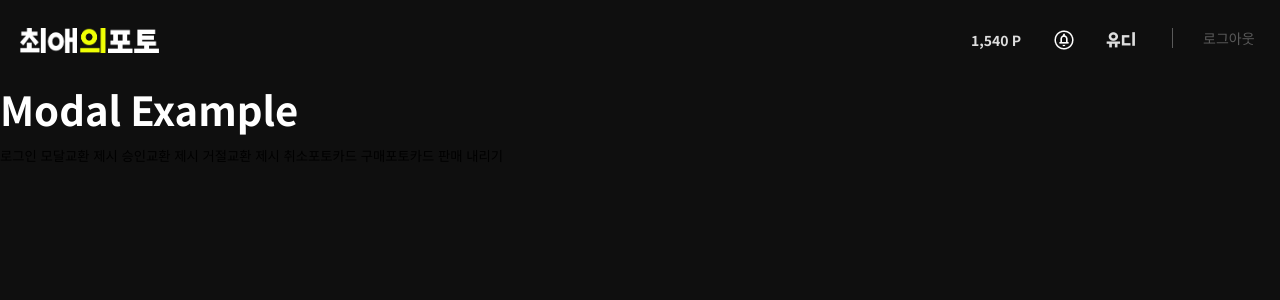
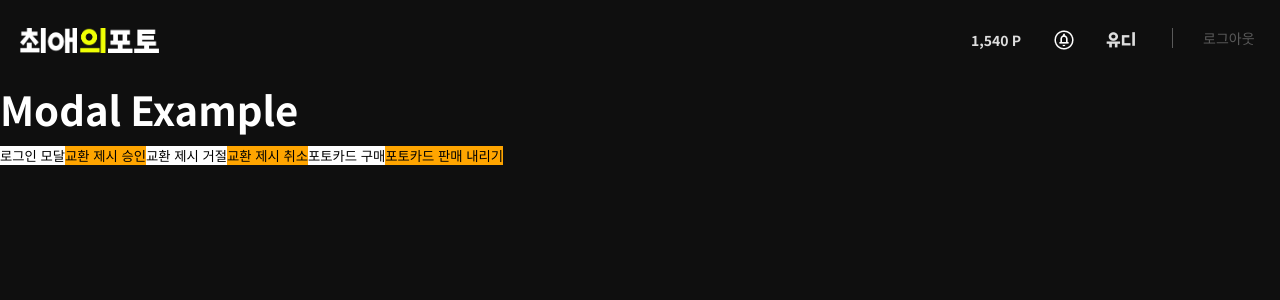
Before and after one commit to Jin-coding-333/3-my_favorite_photo-2team-fe, a Next.js app: page /market-place/photocard/test in a window 1280 px wide. Shown: the top 300 px of the page. Built offline with nearby package versions, Linux system fonts and the light colour scheme; no server answers.

Commit message:
구매자 판매자 페이지

```diff
--- a/components/modal/Modal.jsx
+++ b/components/modal/Modal.jsx
@@ -6,20 +6,20 @@ import Button from '@/components/button/Button.jsx';
 export default function Modal({ isOpen, onClose, onConfirm, type, cardId }) {
   const [cardData, setCardData] = useState();
 
-  // useEffect(() => {
-  //   if (isOpen && cardId) {
-  //     const fetchCardData = async () => {
-  //       try {
-  //         const shopId = 1;
-  //         const response = await axios.get(`http://localhost:10000/api/shop/cards/${shopId}`);
-  //         setCardData(response.data);
-  //       } catch (error) {
-  //         console.error('오류가 발생했습니다.', error);
-  //       }
-  //     };
-  //     fetchCardData();
-  //   }
-  // }, [isOpen, cardId]);
+  useEffect(() => {
+    if (isOpen && cardId) {
+      const fetchCardData = async () => {
+        try {
+          const shopId = 1;
+          const response = await axios.get(`http://localhost:10000/api/shop/cards/${shopId}`);
+          setCardData(response.data);
+        } catch (error) {
+          console.error('오류가 발생했습니다.', error);
+        }
+      };
+      fetchCardData();
+    }
+  }, [isOpen, cardId]);
 
   if (!isOpen) return null;
 
@@ -90,3 +90,94 @@ export const modalTypes = {
     confirmButtonText: '판매 내리기',
   },
 };
+
+//사용예시
+
+//import React, { useState } from 'react';
+// import Modal, { modalTypes } from '@/components/modal/Modal.jsx';
+
+// export default function ModalExample() {
+//   const [isOpen, setIsOpen] = useState(false);
+//   const [modalType, setModalType] = useState('');
+//   const mockCardData = {
+//     grade: 'RARE',
+//     name: 'Sunset Landscape',
+//     count: 2,
+//   };
+
+//   const handleOpenModal = (type) => {
+//     setModalType(type);
+//     setIsOpen(true);
+//   };
+
+//   const handleCloseModal = () => {
+//     setIsOpen(false);
+//   };
+
+//   const handleConfirmAction = () => {
+//     console.log(`${modalType} confirmed!`);
+//     setIsOpen(false);
+//   };
+
+//   return (
+//     <div>
+//       <h1>Modal Example</h1>
+//       <button
+//         style={{
+//           backgroundColor: 'white',
+//         }}
+//         onClick={() => handleOpenModal('login')}
+//       >
+//         로그인 모달
+//       </button>
+//       <button
+//         style={{
+//           backgroundColor: 'orange',
+//         }}
+//         onClick={() => handleOpenModal('exchangeApproval')}
+//       >
+//         교환 제시 승인
+//       </button>
+//       <button
+//         style={{
+//           backgroundColor: 'white',
+//         }}
+//         onClick={() => handleOpenModal('exchangeRejection')}
+//       >
+//         교환 제시 거절
+//       </button>
+//       <button
+//         style={{
+//           backgroundColor: 'orange',
+//         }}
+//         onClick={() => handleOpenModal('exchangeCancel')}
+//       >
+//         교환 제시 취소
+//       </button>
+//       <button
+//         style={{
+//           backgroundColor: 'white',
+//         }}
+//         onClick={() => handleOpenModal('buyPhotoCard')}
+//       >
+//         포토카드 구매
+//       </button>
+//       <button
+//         style={{
+//           backgroundColor: 'orange',
+//         }}
+//         onClick={() => handleOpenModal('stopSelling')}
+//       >
+//         포토카드 판매 내리기
+//       </button>
+
+//       <Modal
+//         isOpen={isOpen}
+//         onClose={handleCloseModal}
+//         onConfirm={handleConfirmAction}
+//         type={modalType}
+//         cardId={1} // 현재 mock 데이터로 처리
+//       />
+//     </div>
+//   );
+// }
--- a/pages/market-place/photocard/test.jsx
+++ b/pages/market-place/photocard/test.jsx
@@ -27,12 +27,54 @@ export default function ModalExample() {
   return (
     <div>
       <h1>Modal Example</h1>
-      <button onClick={() => handleOpenModal('login')}>로그인 모달</button>
-      <button onClick={() => handleOpenModal('exchangeApproval')}>교환 제시 승인</button>
-      <button onClick={() => handleOpenModal('exchangeRejection')}>교환 제시 거절</button>
-      <button onClick={() => handleOpenModal('exchangeCancel')}>교환 제시 취소</button>
-      <button onClick={() => handleOpenModal('buyPhotoCard')}>포토카드 구매</button>
-      <button onClick={() => handleOpenModal('stopSelling')}>포토카드 판매 내리기</button>
+      <button
+        style={{
+          backgroundColor: 'white',
+        }}
+        onClick={() => handleOpenModal('login')}
+      >
+        로그인 모달
+      </button>
+      <button
+        style={{
+          backgroundColor: 'orange',
+        }}
+        onClick={() => handleOpenModal('exchangeApproval')}
+      >
+        교환 제시 승인
+      </button>
+      <button
+        style={{
+          backgroundColor: 'white',
+        }}
+        onClick={() => handleOpenModal('exchangeRejection')}
+      >
+        교환 제시 거절
+      </button>
+      <button
+        style={{
+          backgroundColor: 'orange',
+        }}
+        onClick={() => handleOpenModal('exchangeCancel')}
+      >
+        교환 제시 취소
+      </button>
+      <button
+        style={{
+          backgroundColor: 'white',
+        }}
+        onClick={() => handleOpenModal('buyPhotoCard')}
+      >
+        포토카드 구매
+      </button>
+      <button
+        style={{
+          backgroundColor: 'orange',
+        }}
+        onClick={() => handleOpenModal('stopSelling')}
+      >
+        포토카드 판매 내리기
+      </button>
 
       <Modal
         isOpen={isOpen}
```
